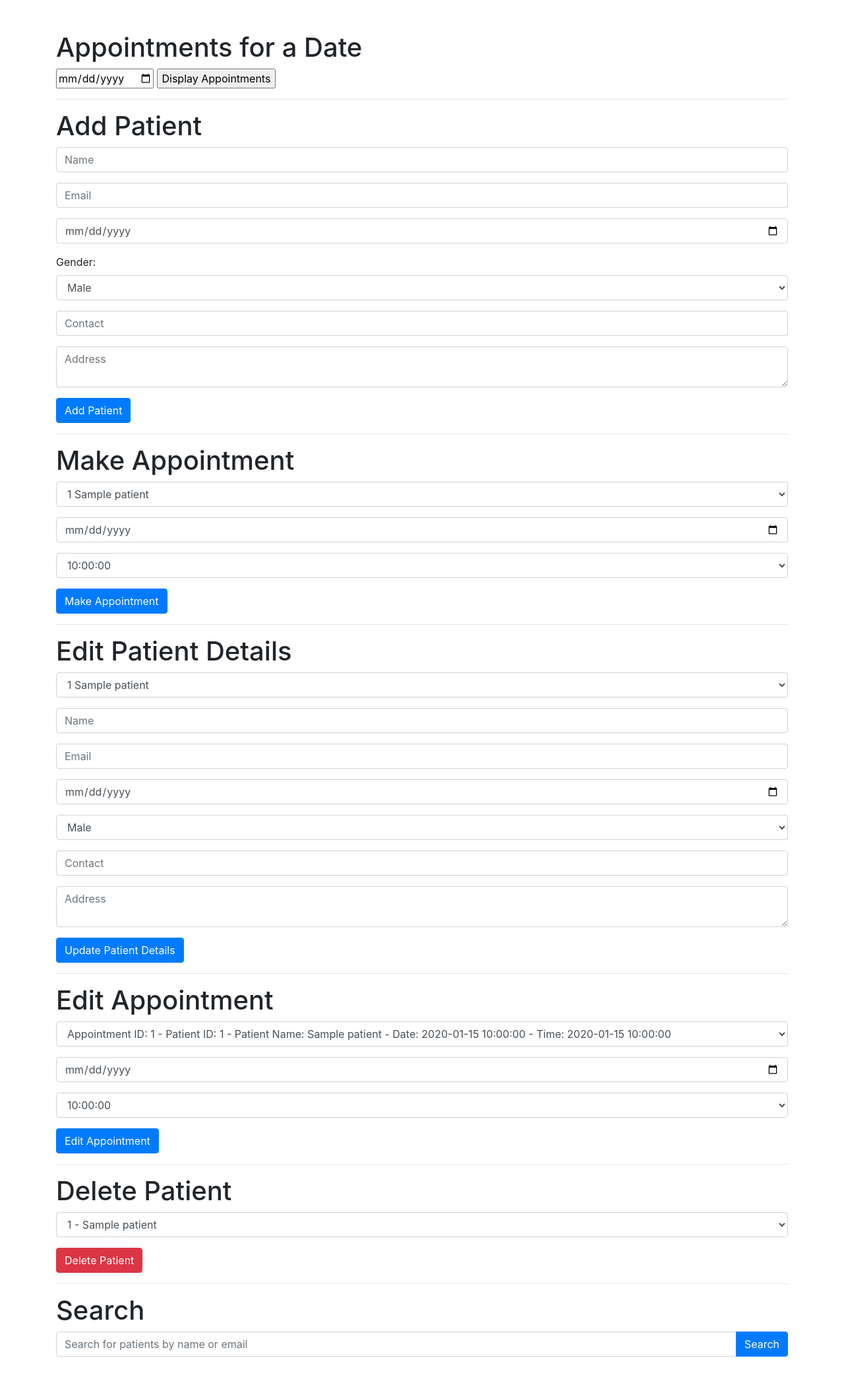
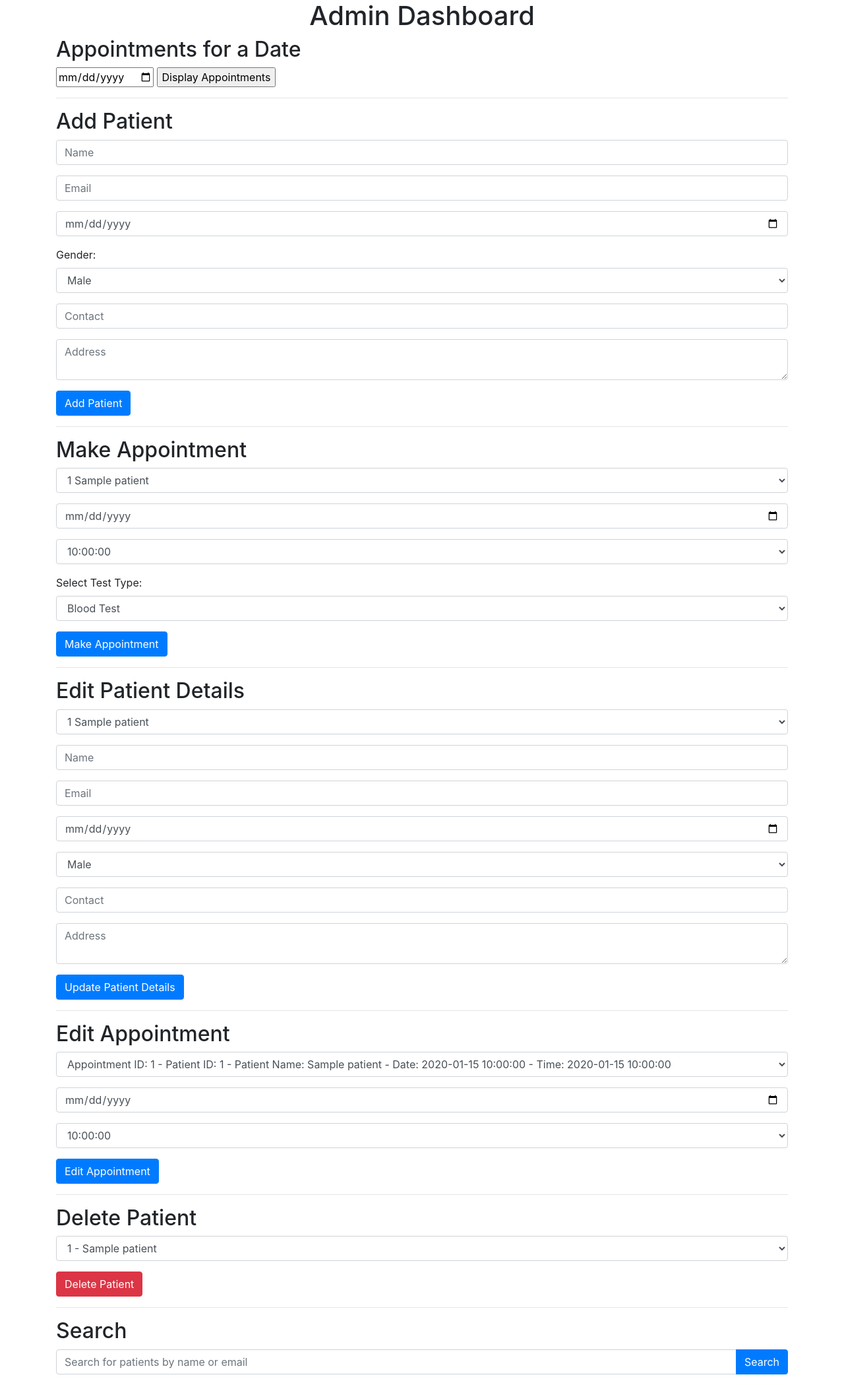
Before and after one commit to sakshamgupta912/Pathology-Lab, a PHP site: page /admin.php in a window 1280 px wide. Shown: the whole page at 66% size. Before the commit the page ends 2056 px from the top, so only its background shows below. Run offline with PHP 8.4, Linux system fonts and the light colour scheme; tables that the repository leaves empty or names only in its code hold one stand-in row (values such as "Sample post").

Commit message:
Added function to select type of test aswell

```diff
--- a/admin.php
+++ b/admin.php
@@ -5,7 +5,6 @@ require 'connection.php';
 function addPatient($name, $email, $dob, $gender, $contact, $address)
 {
     global $mysqli;
-
     // Validate the contact number
     if (!preg_match('/^\d{10}$/', $contact)) {
         return "Error: Contact number must be exactly 10 digits.";
@@ -23,7 +22,7 @@ function addPatient($name, $email, $dob, $gender, $contact, $address)
 }
 
 // Function to make an appointment
-function makeAppointment($patientID, $appointmentDate, $appointmentTime)
+function makeAppointment($patientID, $appointmentDate, $appointmentTime, $testType)
 {
     global $mysqli;
 
@@ -36,10 +35,20 @@ function makeAppointment($patientID, $appointmentDate, $appointmentTime)
     $stmt->bind_param("iss", $patientID, $appointmentDate, $appointmentTime);
 
     if ($stmt->execute()) {
+        // Get the auto-incremented AppointmentID
+        $appointment_id = $mysqli->insert_id;
+
+        $testType_query = "INSERT INTO $testType (AppointmentID) VALUES ('$appointment_id')";
+        if ($mysqli->query($testType_query) === TRUE) {
+            // echo '<script>alert("Data inserted successfully.");</script>';
+        } else {
+            echo '<script>alert("Error inserting data: ' . $mysqli->error . '");</script>';
+        }
         return "Appointment made successfully!";
     } else {
         return "Error: " . $stmt->error;
     }
+
     $stmt->close();
 }
 
@@ -94,14 +103,17 @@ if ($_SERVER["REQUEST_METHOD"] == "POST") {
         $patientID = $_POST["patient_id"];
         $appointmentDate = $_POST["appointment_date"];
         $appointmentTime = $_POST["appointment_time"];
+        $testType = $_POST["testType"];
 
-        $result = makeAppointment($patientID, $appointmentDate, $appointmentTime);
+        $result = makeAppointment($patientID, $appointmentDate, $appointmentTime, $testType);
 
         if (strpos($result, "Error:") === 0) {
             echo '<script>alert("' . $result . '");</script>';
         } else {
             echo '<script>alert("Success");</script>';
         }
+
+
     }
 }
 
@@ -309,8 +321,9 @@ if (isset($_POST["delete_patient"])) {
 </head>
 
 <body>
-    <div class="container mt-5">
-        <h1>Appointments for a Date</h1>
+    <div class="container ">
+        <h1 style='text-align:center'>Admin Dashboard</h1>
+        <h2>Appointments for a Date</h2>
         <form method="post">
             <input type="date" name="selected_date" required>
             <input type="submit" name="display_appointments" value="Display Appointments">
@@ -355,15 +368,14 @@ if (isset($_POST["delete_patient"])) {
                 } else {
 
                     echo 'No appointments found for ' . $selectedDate;
-
                 }
 
                 $stmt->close();
             }
         }
         ?>
-<hr>
-        <h1>Add Patient</h1>
+        <hr>
+        <h2>Add Patient</h2>
         <form method="post">
             <div class="form-group">
                 <input type="text" name="name" placeholder="Name" class="form-control" required>
@@ -395,7 +407,7 @@ if (isset($_POST["delete_patient"])) {
             ?>
         </form>
         <hr>
-        <h1>Make Appointment</h1>
+        <h2>Make Appointment</h2>
         <form method="post">
             <div class="form-group">
                 <select name="patient_id" class="form-control" required>
@@ -420,10 +432,18 @@ if (isset($_POST["delete_patient"])) {
                     ?>
                 </select>
             </div>
+            <div class="form-group">
+                <label for="testType">Select Test Type:</label>
+                <select name="testType" class="form-control" required>
+                    <option value="bloodtest">Blood Test</option>
+                    <option value="urinetest">Urine Test</option>
+                    <option value="radiologytest">Radiology Test</option>
+                </select>
+            </div>
             <button type="submit" name="make_appointment" class="btn btn-primary">Make Appointment</button>
         </form>
         <hr>
-        <h1>Edit Patient Details</h1>
+        <h2>Edit Patient Details</h2>
         <form method="post">
             <div class="form-group">
                 <select name="edit_patient_id" class="form-control" required>
@@ -461,7 +481,7 @@ if (isset($_POST["delete_patient"])) {
         </form>
         <hr>
         <!-- HTML Form for Editing Appointment -->
-        <h1>Edit Appointment</h1>
+        <h2>Edit Appointment</h2>
         <form method="post">
             <div class="form-group">
                 <select name="edit_appointment_id" class="form-control" required>
@@ -499,7 +519,7 @@ if (isset($_POST["delete_patient"])) {
             <button type="submit" name="edit_appointment" class="btn btn-primary">Edit Appointment</button>
         </form>
         <hr>
-        <h1>Delete Patient</h1>
+        <h2>Delete Patient</h2>
         <form method="post">
             <div class="form-group">
                 <select name="delete_patient_id" class="form-control" required>
@@ -514,7 +534,7 @@ if (isset($_POST["delete_patient"])) {
             <button type="submit" name="delete_patient" class="btn btn-danger">Delete Patient</button>
         </form>
         <hr>
-        <h1>Search</h1>
+        <h2>Search</h2>
         <form method="post">
             <div class="input-group mb-3">
                 <input type="text" name="search_query" class="form-control" placeholder="Search for patients by name or email" aria-label="Search" aria-describedby="search-button">
```
